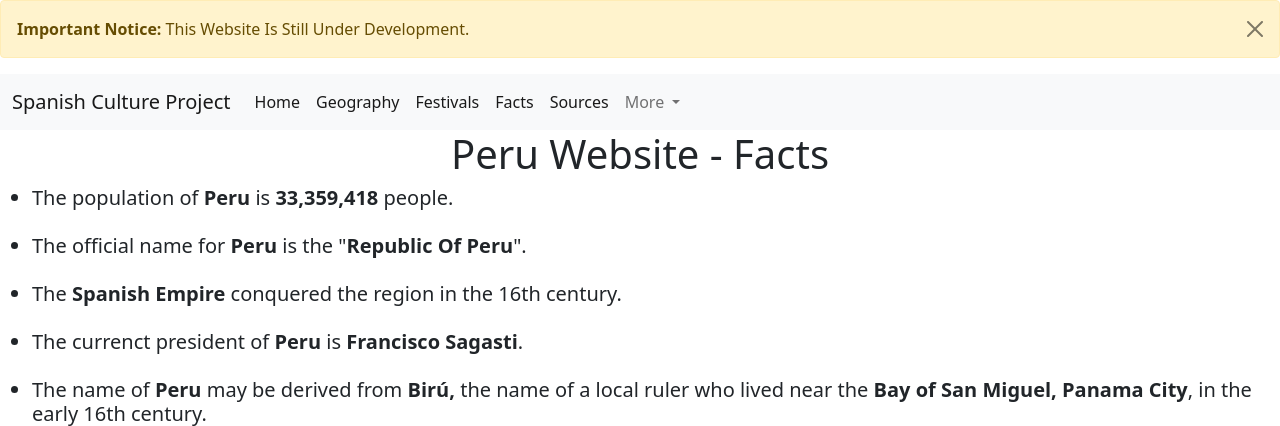
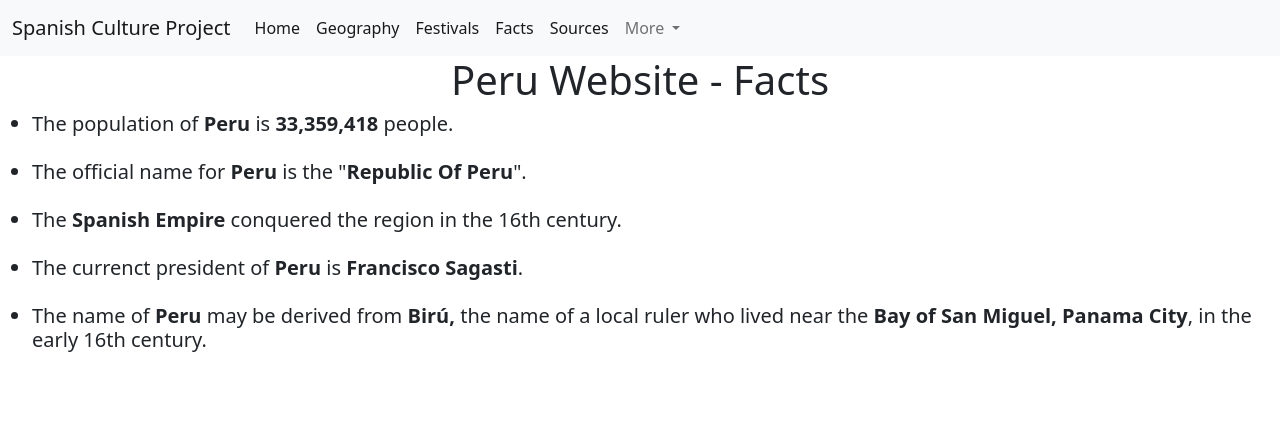
Before and after one commit to ThePeeps191/Spanish-Culture-Project, a Python web app: template templates/facts.html in a window 1280 px wide. Shown: the top 426 px of the page. Run offline with Jinja, Linux system fonts and the light colour scheme; the template is opened without the code that fills it, so the values that code supplies are empty.

Commit message:
Initial commit

```diff
--- a/templates/base.html
+++ b/templates/base.html
@@ -3,10 +3,10 @@
 	<head>
     <link href="https://cdn.jsdelivr.net/npm/bootstrap@5.0.0-beta1/dist/css/bootstrap.min.css" rel="stylesheet" integrity="sha384-giJF6kkoqNQ00vy+HMDP7azOuL0xtbfIcaT9wjKHr8RbDVddVHyTfAAsrekwKmP1" crossorigin="anonymous">
 		<link rel="shortcut icon" href="{{ url_for('static', filename='favicon.ico') }}">
-		<div class="alert alert-warning alert-dismissible fade show" role="alert">
-  <strong>Important Notice:</strong> This Website Is Still Under Development.
+		<!--<div class="alert alert-warning alert-dismissible fade show" role="alert">
+  This Website Has Finished Being Developed Now.
   <button type="button" class="btn-close" data-bs-dismiss="alert" aria-label="Close"></button>
-</div>
+</div>-->
 		<nav class="navbar navbar-expand-lg navbar-light bg-light">
   <div class="container-fluid">
     <a class="navbar-brand" href="/">Spanish Culture Project</a>
```
